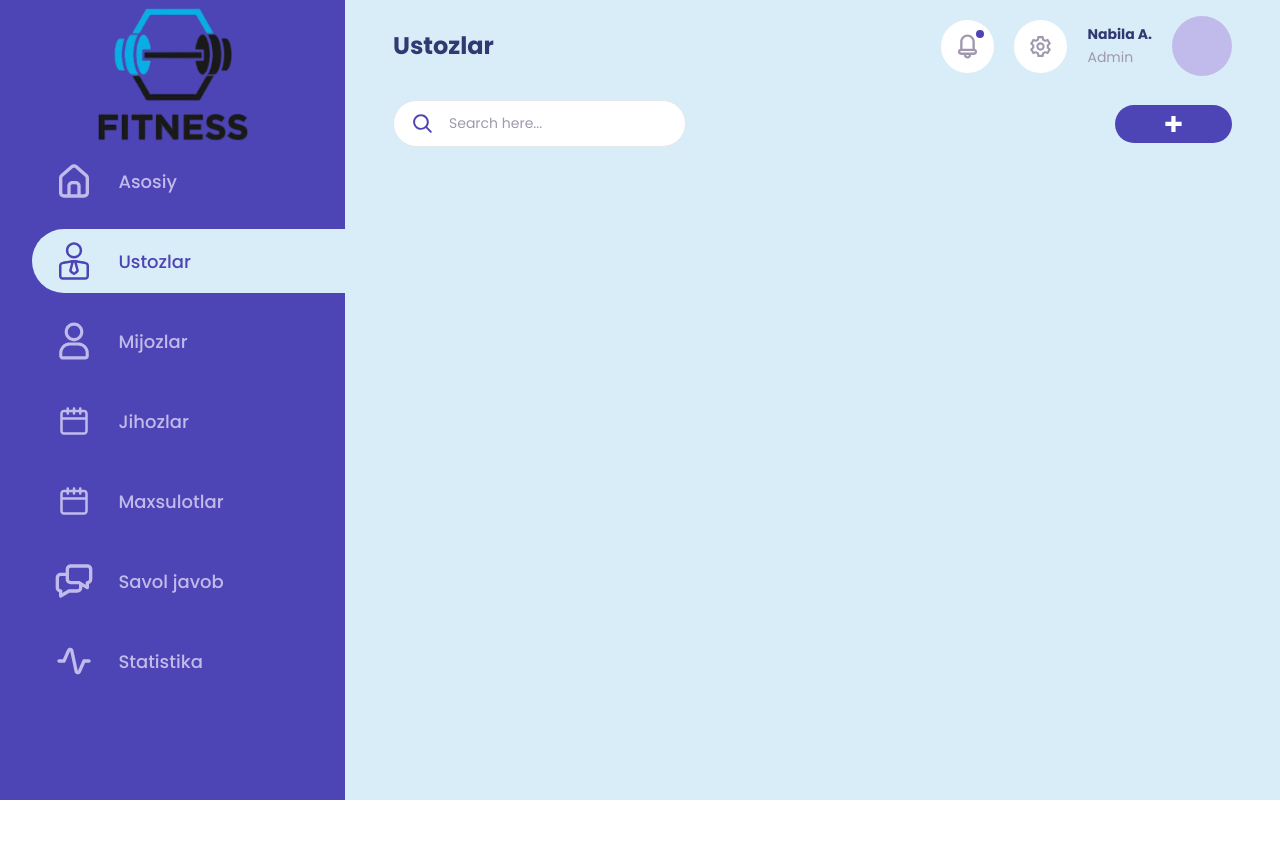
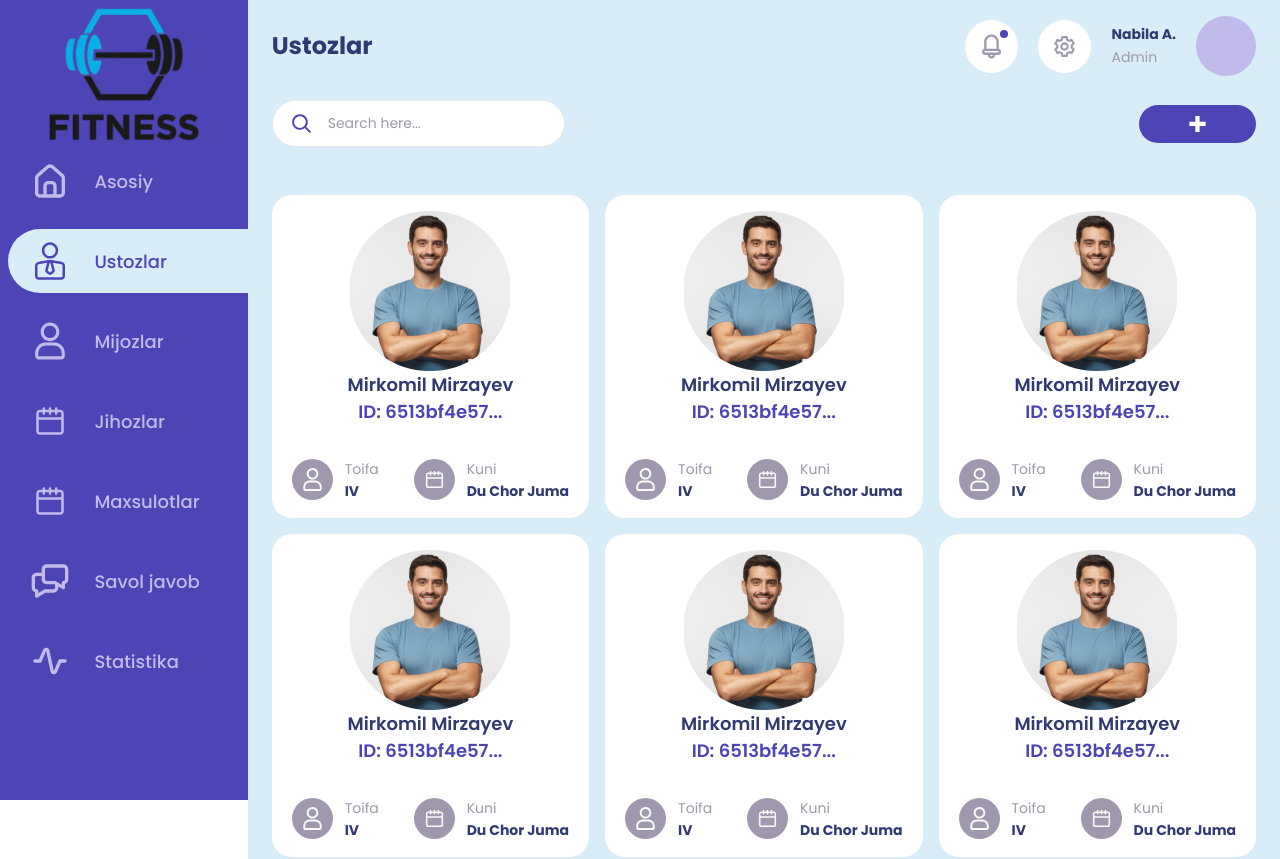
Before and after one commit to dilshodsherzodovich/najottalim, a React (Create React App) app: page /teachers in a window 1280 px wide. Shown: the top 859 px of the page. Before the commit the page ends 800 px from the top, so only its background shows below. Built offline with nearby package versions, Linux system fonts and the light colour scheme.

Commit message:
teachers page ui finished

```diff
--- a/package.json
+++ b/package.json
@@ -12,6 +12,7 @@
     "react": "^18.2.0",
     "react-content-loader": "^6.2.1",
     "react-cookie": "^6.1.1",
+    "react-copy-to-clipboard": "^5.1.0",
     "react-dom": "^18.2.0",
     "react-icons": "^4.11.0",
     "react-input-mask": "^2.0.4",
--- a/src/components/Fonts/FontBold1.jsx
+++ b/src/components/Fonts/FontBold1.jsx
@@ -1,10 +1,8 @@
 import React from "react";
 
-function FontBold1({ className = "", children }) {
+function FontBold1({ className, children }) {
   return (
-    <p
-      className={`text-textColor text-[18px] font-[600] break-words ${className}`}
-    >
+    <p className={`${className}  text-[18px] font-[600] break-words`}>
       {children}
     </p>
   );
--- a/src/components/Headings/Heading6.jsx
+++ b/src/components/Headings/Heading6.jsx
@@ -1,6 +1,6 @@
 import React from "react";
 
-function Heading1({ className = "", children }) {
+function Heading6({ className = "", children }) {
   return (
     <p
       className={`text-textColor text-[14px] font-[700] break-words ${className}`}
@@ -10,4 +10,4 @@ function Heading1({ className = "", children }) {
   );
 }
 
-export default Heading1;
+export default Heading6;
--- a/src/index.css
+++ b/src/index.css
@@ -22,3 +22,7 @@ code {
 .sidebar-item.active g path {
   fill: #4d44b5;
 }
+
+.card-footer g path {
+  fill: #fafafa;
+}
--- a/src/layouts/MainLayout/components/Sidebar.jsx
+++ b/src/layouts/MainLayout/components/Sidebar.jsx
@@ -98,7 +98,7 @@ function Sidebar() {
   };
 
   return (
-    <div className="min-w-[345px]">
+    <div className="w-[310px] min-[1281px]:w-[345px]">
       <div className="sidebar-inner h-screen sticky w-full bg-primary left-0 top-0 bottom-0 pt-2">
         <div className="logo-box w-[150px] mx-auto mb-2">
           <img
@@ -107,7 +107,7 @@ function Sidebar() {
             alt="logo"
           />
         </div>
-        <div className="links-list flex flex-col pl-8 gap-2  min-[1281px]:pl-12">
+        <div className="links-list flex flex-col pl-2 gap-2  min-[1281px]:pl-12">
           {renderLinks()}
         </div>
       </div>
--- a/src/layouts/MainLayout/index.jsx
+++ b/src/layouts/MainLayout/index.jsx
@@ -10,7 +10,7 @@ const MainLayout = () => {
   return isAuth ? (
     <div className="flex">
       <Sidebar />
-      <div className="min-h-screen w-full bg-bgColor px-12">
+      <div className="min-h-screen w-full bg-bgColor px-6 min-[1281px]:px-12">
         <Header />
         <Outlet />
       </div>
--- a/src/pages/Teachers/components/TeacherCard.jsx
+++ b/src/pages/Teachers/components/TeacherCard.jsx
@@ -2,29 +2,62 @@ import React from "react";
 import FontBold1 from "../../../components/Fonts/FontBold1";
 import { ReactComponent as UserIcon } from "../../../assets/icons/User.svg";
 import { ReactComponent as CalendarIcon } from "../../../assets/icons/Calendar.svg";
+import teacherImage from "../../../assets/images/Teacher.png";
+import Heading6 from "../../../components/Headings/Heading6";
+import { handleWorkDays } from "../../../utils/handleWorkDays";
+import CopyToClipboard from "react-copy-to-clipboard";
+import { toast } from "react-toastify";
 
 function TeacherCard({ _id, first_name, last_name, degree, workDays, avatar }) {
+  const handleCopy = () => {
+    toast.success("Copied to clipboard", {
+      theme: "colored",
+      position: "top-center",
+      autoClose: 400,
+    });
+  };
+
   return (
-    <div className="col-span-1">
+    <div className="col-span-1 py-4 px-5 bg-white rounded-[20px]">
       <div className="inner-card">
-        <div className="img-box w-40 h-40 rounded-full">
-          <img className="w-full h-full object-cover" src="avatar" alt="" />
+        <div className="img-box w-40 h-40 rounded-full mx-auto">
+          <img
+            className="w-full h-full object-cover"
+            src={teacherImage}
+            alt=""
+          />
         </div>
         <div className="info-box">
-          <FontBold1>
+          <FontBold1 className="text-center text-textColor">
             {first_name} {last_name}
           </FontBold1>
-          <FontBold1>{_id}</FontBold1>
+          <FontBold1 className="text-center text-primary ">
+            <CopyToClipboard text={_id} onCopy={handleCopy}>
+              <span className="cursor-pointer">ID: {_id.slice(0, 10)}...</span>
+            </CopyToClipboard>
+          </FontBold1>
         </div>
-        <div className="card-footer">
-          <div className="degree-box">
-            <div className="p-2">
-              <UserIcon />
+        <div className="card-footer flex items-center justify-between mt-8 ">
+          <div className="degree-box flex items-center gap-3">
+            <div className="p-2 bg-lightGrey rounded-full">
+              <UserIcon width={25} height={25} />
+            </div>
+            <div>
+              <span className="text-[14px] font-[400] text-lightGrey">
+                Toifa
+              </span>
+              <Heading6>{degree}</Heading6>
             </div>
           </div>
-          <div className="days-box">
-            <div className="p-2">
-              <CalendarIcon />
+          <div className="days-box flex items-center gap-3">
+            <div className="p-2 bg-lightGrey rounded-full">
+              <CalendarIcon width={25} height={25} />
+            </div>
+            <div>
+              <span className="text-[14px] font-[400] text-lightGrey">
+                Kuni
+              </span>
+              <Heading6>{handleWorkDays(workDays)}</Heading6>
             </div>
           </div>
         </div>
--- a/src/pages/Teachers/components/TeachersList.jsx
+++ b/src/pages/Teachers/components/TeachersList.jsx
@@ -1,10 +1,21 @@
 import React from "react";
 import { useSelector } from "react-redux";
+import TeacherCard from "./TeacherCard";
 
 function TeachersList() {
   const { teachersList } = useSelector((state) => state.teachers);
 
-  return <div className="allTeachers"></div>;
+  const renderList = (teachersList) => {
+    return teachersList.map((item) => {
+      return <TeacherCard key={item.id} {...item} />;
+    });
+  };
+
+  return (
+    <div className="allTeachers grid grid-cols-3 min-[1281px]:grid-cols-4 gap-4 min-[1281px]:gap-8">
+      {renderList(teachersList)}
+    </div>
+  );
 }
 
 export default TeachersList;
--- a/src/pages/Teachers/index.jsx
+++ b/src/pages/Teachers/index.jsx
@@ -1,5 +1,6 @@
 import React from "react";
 import PagesIntro from "../../components/PagesIntro";
+import TeachersList from "./components/TeachersList";
 
 function Teachers() {
   return (
@@ -7,7 +8,9 @@ function Teachers() {
       <section>
         <PagesIntro />
       </section>
-      <section className="teachers-list"></section>
+      <section className="teachers-list mt-12">
+        <TeachersList />
+      </section>
     </div>
   );
 }
--- a/src/utils/workDays.js
+++ b/src/utils/handleWorkDays.js
@@ -1,4 +1,4 @@
-export const workDays = (days) => {
+export const handleWorkDays = (days) => {
   const weekDays = ["Du", "Se", "Chor", "Pay", "Juma", "Shan"];
   let work = [];
   if (days === "even") {
```
Also changed, not shown: 1 other file (tests, documents, lock files or other folders).
